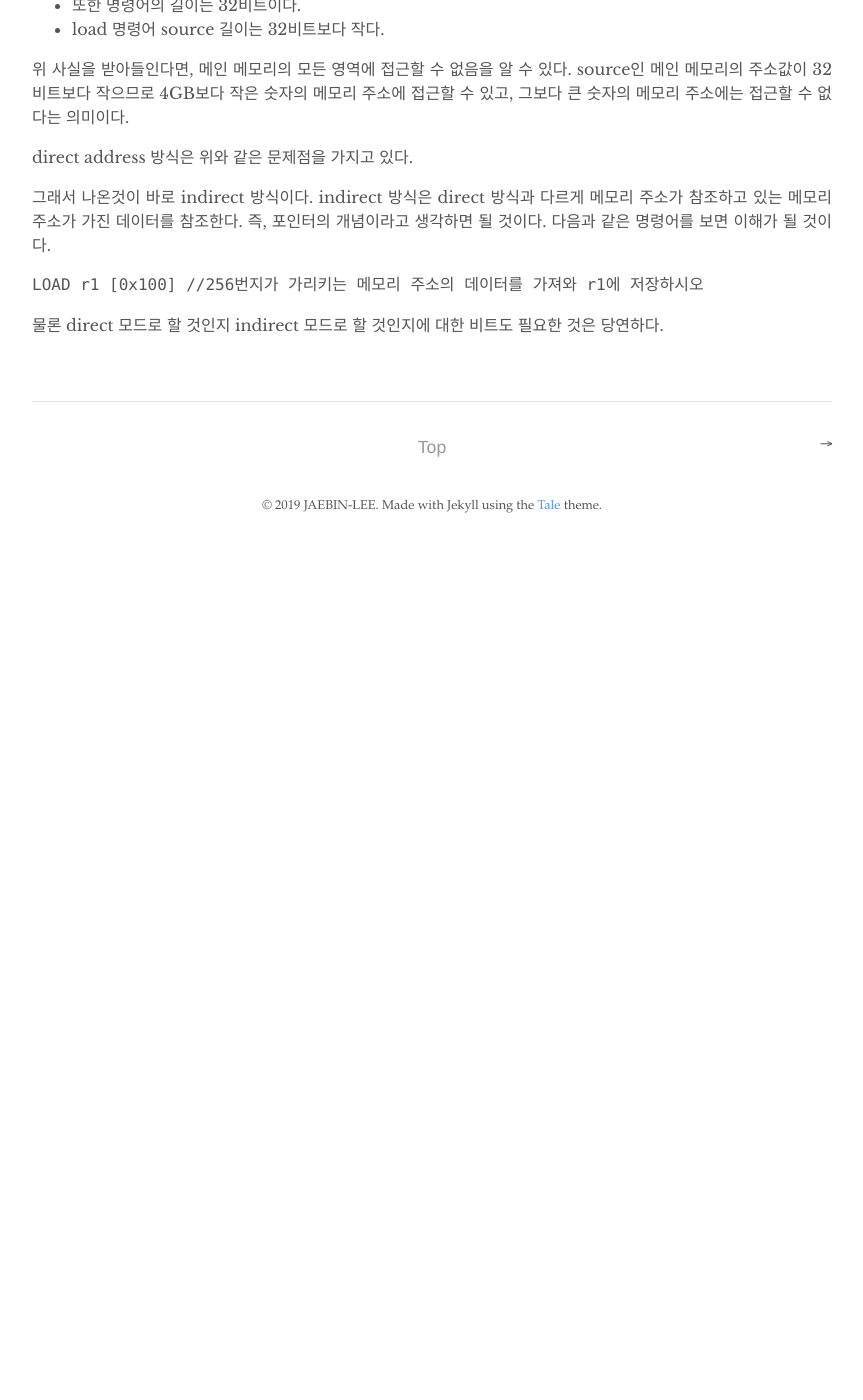
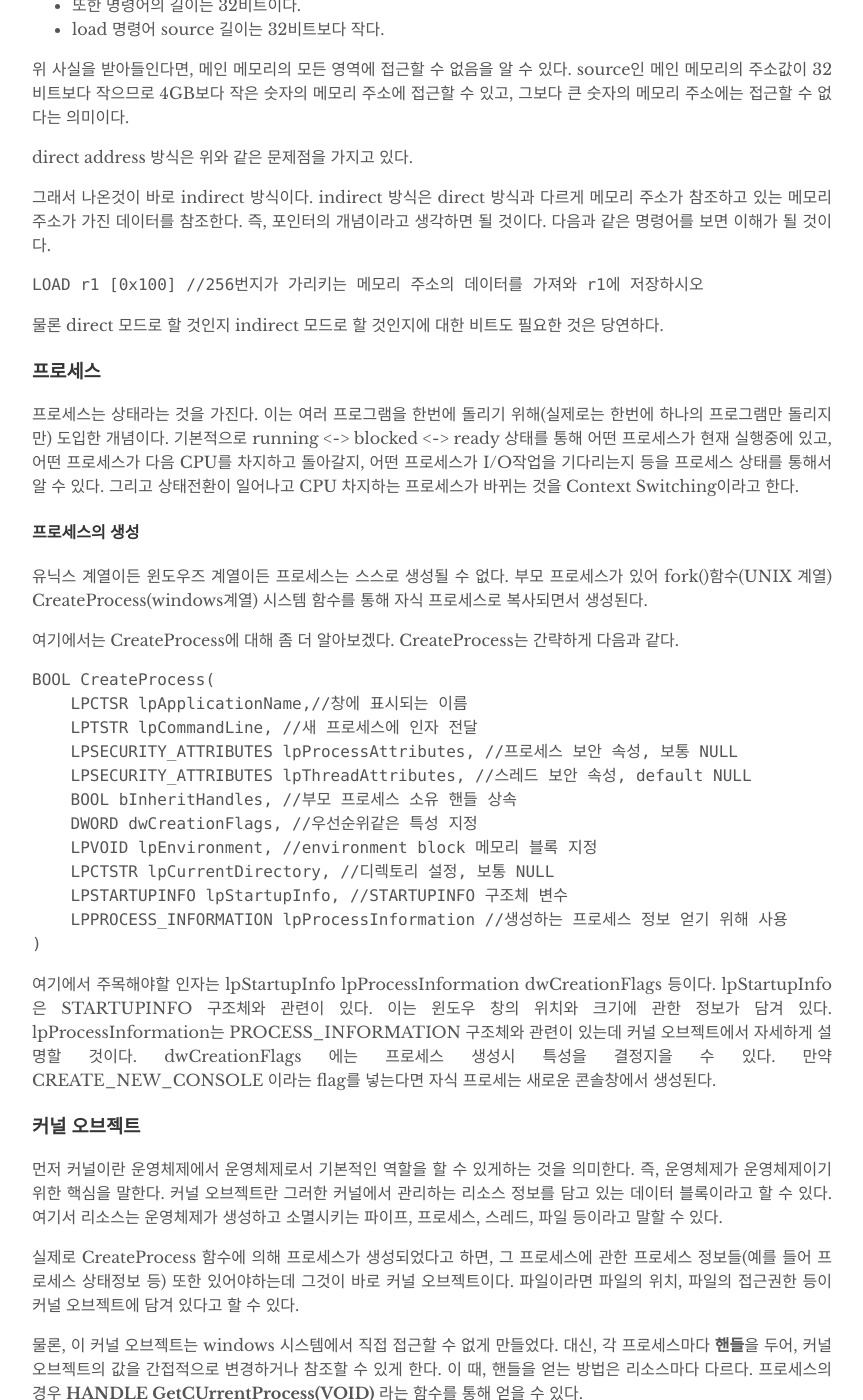
Before and after one commit to Withbini/MFCstudy, a Jekyll site: the page built from _posts/2019-08-18-post.md, in a window 1280 px wide and 1400 px high, scrolled down 1451 px. Shown: the whole window, without its empty margins (208-1071 px from the left). Built offline with Jekyll 4.4.1, drawn with Linux system fonts in a browser that asks for light colours; our own code applies the rules of GitHub Pages for plain Markdown files; before the commit the page ends 2000 px from its top, so only the background shows below that; some of the changed text lies outside the part shown.

Commit message:
Update 2019-08-18-post.md

```diff
--- a/_posts/2019-08-18-post.md
+++ b/_posts/2019-08-18-post.md
@@ -64,3 +64,67 @@ LOAD r1 [0x100] //256번지가 가리키는 메모리 주소의 데이터를 가
 ~~~
 
 물론 direct 모드로 할 것인지 indirect 모드로 할 것인지에 대한 비트도 필요한 것은 당연하다.
+
+
+
+### 프로세스
+프로세스는 상태라는 것을 가진다. 이는 여러 프로그램을 한번에 돌리기 위해(실제로는 한번에 하나의 프로그램만 돌리지만) 도입한 개념이다.
+기본적으로 running <-> blocked <-> ready 상태를 통해 어떤 프로세스가 현재 실행중에 있고, 어떤 프로세스가 다음 CPU를 차지하고 돌아갈지,
+어떤 프로세스가 I/O작업을 기다리는지 등을 프로세스 상태를 통해서 알 수 있다. 그리고 상태전환이 일어나고 CPU 차지하는 프로세스가 바뀌는 것을 Context Switching이라고 한다.
+
+
+#### 프로세스의 생성
+유닉스 계열이든 윈도우즈 계열이든 프로세스는 스스로 생성될 수 없다. 부모 프로세스가 있어 fork()함수(UNIX 계열) CreateProcess(windows계열) 시스템 함수를 통해
+자식 프로세스로 복사되면서 생성된다.
+
+여기에서는 CreateProcess에 대해 좀 더 알아보겠다. CreateProcess는 간략하게 다음과 같다.
+
+~~~C++
+BOOL CreateProcess(
+    LPCTSR lpApplicationName,//창에 표시되는 이름
+    LPTSTR lpCommandLine, //새 프로세스에 인자 전달
+    LPSECURITY_ATTRIBUTES lpProcessAttributes, //프로세스 보안 속성, 보통 NULL
+    LPSECURITY_ATTRIBUTES lpThreadAttributes, //스레드 보안 속성, default NULL
+    BOOL bInheritHandles, //부모 프로세스 소유 핸들 상속
+    DWORD dwCreationFlags, //우선순위같은 특성 지정
+    LPVOID lpEnvironment, //environment block 메모리 블록 지정
+    LPCTSTR lpCurrentDirectory, //디렉토리 설정, 보통 NULL
+    LPSTARTUPINFO lpStartupInfo, //STARTUPINFO 구조체 변수
+    LPPROCESS_INFORMATION lpProcessInformation //생성하는 프로세스 정보 얻기 위해 사용
+)
+~~~
+
+여기에서 주목해야할 인자는 lpStartupInfo lpProcessInformation dwCreationFlags 등이다.
+lpStartupInfo은 STARTUPINFO 구조체와 관련이 있다. 이는 윈도우 창의 위치와 크기에 관한 정보가 담겨 있다.
+lpProcessInformation는 PROCESS_INFORMATION 구조체와 관련이 있는데 커널 오브젝트에서 자세하게 설명할 것이다.
+dwCreationFlags 에는 프로세스 생성시 특성을 결정지을 수 있다. 만약 CREATE_NEW_CONSOLE 이라는 flag를 넣는다면
+자식 프로세는 새로운 콘솔창에서 생성된다.
+
+
+
+### 커널 오브젝트
+먼저 커널이란 운영체제에서 운영체제로서 기본적인 역할을 할 수 있게하는 것을 의미한다. 즉, 운영체제가 운영체제이기 위한 핵심을 말한다.
+커널 오브젝트란 그러한 커널에서 관리하는 리소스 정보를 담고 있는 데이터 블록이라고 할 수 있다.
+여기서 리소스는 운영체제가 생성하고 소멸시키는 파이프, 프로세스, 스레드, 파일 등이라고 말할 수 있다.
+
+실제로 CreateProcess 함수에 의해 프로세스가 생성되었다고 하면, 그 프로세스에 관한 프로세스 정보들(예를 들어 프로세스 상태정보 등) 또한 있어야하는데 그것이 바로 커널 오브젝트이다.
+파일이라면 파일의 위치, 파일의 접근권한 등이 커널 오브젝트에 담겨 있다고 할 수 있다.
+
+물론, 이 커널 오브젝트는 windows 시스템에서 직접 접근할 수 없게 만들었다. 대신, 각 프로세스마다 **핸들**을 두어, 커널 오브젝트의 값을 간접적으로 변경하거나 참조할 수 있게 한다.
+이 때, 핸들을 얻는 방법은 리소스마다 다르다. 프로세스의 경우 **HANDLE GetCUrrentProcess(VOID)** 라는 함수를 통해 얻을 수 있다.
+
+#### 커널 오브젝트와 핸들과의 관계
+커널 오브젝트는 운영체제에 종속적이다.
+
+핸들은 프로세스에 종속적이다.
+핸들은 프로세스마다 존재하며 핸들과 커널 오브젝트가 key, value 관계로 handle table에 명시되어 있다. 이 때 handle table도 프로세스마다 각각 존재한다.
+예를 들어 A라는 프로세스 그리고 A에서 생성된 B 프로세스가 있다고 하자.
+A프로세스는 자기 자신의 커널 오브젝트를 가리키는 핸들이 하나 있을 것이고 B프로세스를 가리키는 핸들도 있을 것이다. 그리고 이 관계가 A프로세스 handle table에 존재한다.
+
+
+B 프로세스가 종료된다면 B의 커널 오브젝트는 사라지지 않는다.(windows 정책상) 커널 오브젝트는 운영체제만이 소멸시킬 수 있다. 또한 B 프로세스가 종료되었을 때 A프로세스에서 B프로세스의 커널 오브젝트를
+가리키는 key value값이 사라지지 않는다고 하자. 다시 정리하면 B 프로세스 커널 오브젝트에 접근할 수 있는 애는 지금 A 프로세스 하나인데, 언제 운영체제는 B 커널 오브젝트를 소멸시키는가?
+
+이 때 Usage Count라는 개념이 등장한다. 이는 각 커널 오브젝트에 어떤 것들이 접근가능한지 여부를 체크한다. 이번 예제에서는 B프로세스의 경우에는 UC=2, A프로세스의 경우에도 UC=2일 것이다.
+(A프로세스도 누군가에게서 나온 자식 프로세스이니까) 하지만 B 프로세스가 종료된다면 B 프로세스의 UC=1이 된다. 그리고 A프로세스에서 CloseHandle() 함수를 사용하면,
+핸들을 반환하면서 B 프로세스의 UC=0이 되고 그제서야 B 프로세스 커널 오브젝트가 소멸된다.
```
